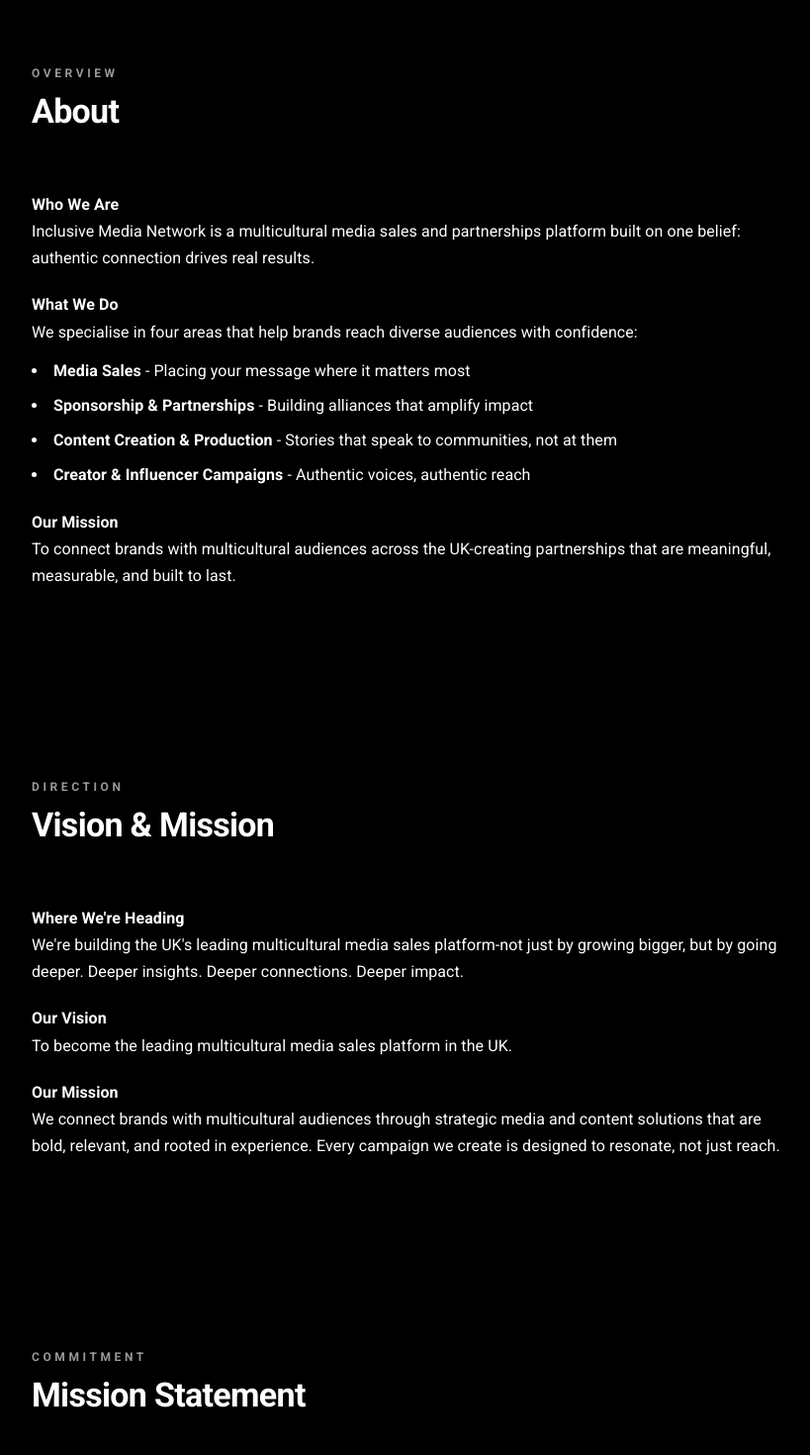
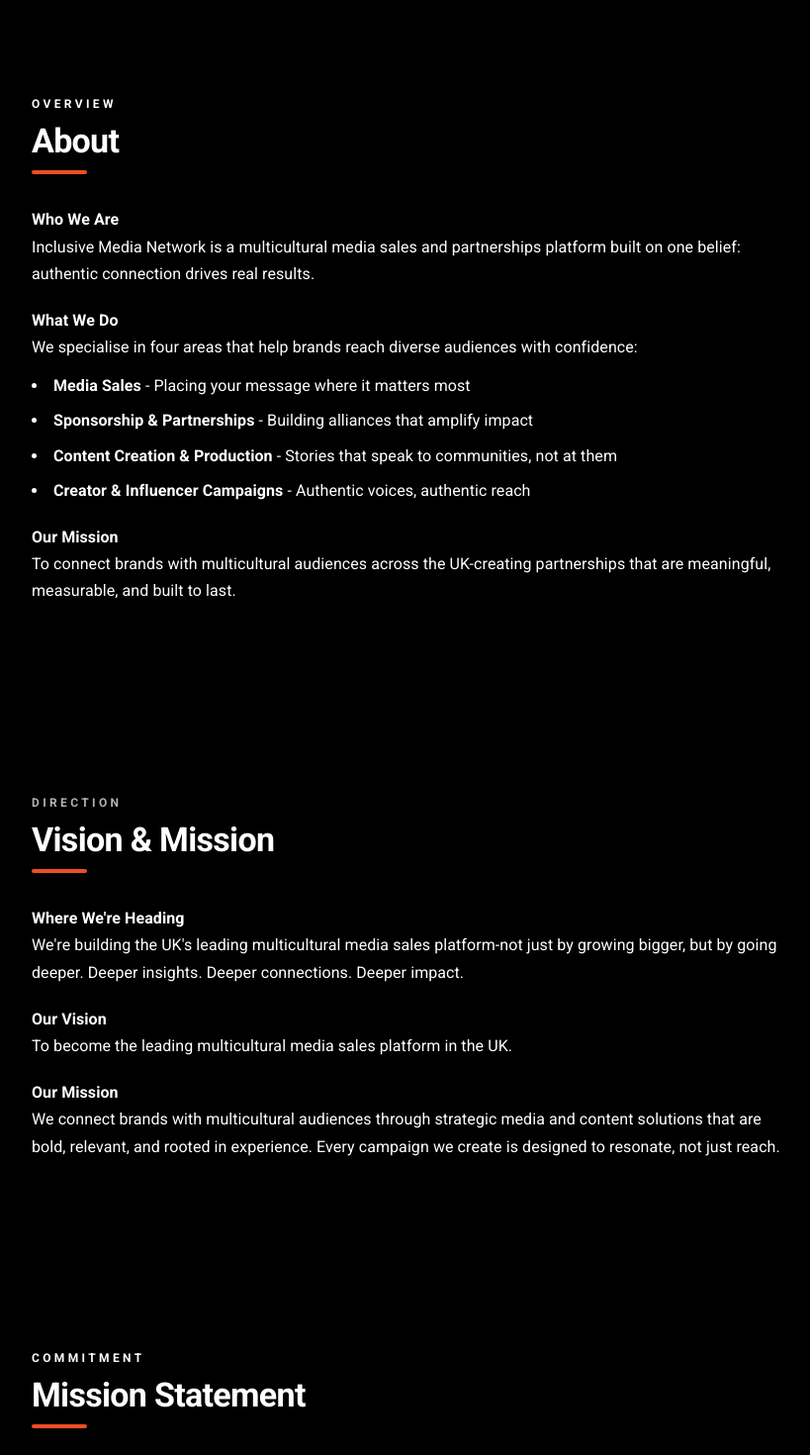
Before and after one commit to MHasanAbbas/imn-website, a Next.js app: page / in a window 1280 px wide. Shown: the part 1040-2510 px from the top of the page at 99% size, without its empty margins (56-875 px from the left). Built offline with nearby package versions, Linux system fonts and the light colour scheme; a web font is replaced by a local one.

Commit message:
header change

```diff
--- a/components/SectionHeader.tsx
+++ b/components/SectionHeader.tsx
@@ -1,86 +1,68 @@
-type AccentColor = "orange" | "teal" | "purple" | "white" | "black";
-type AccentStyle = "underline" | "bar" | "dot";
+type HighlightColor = "orange" | "teal" | "purple";
 
 type SectionHeaderProps = {
-  kicker?: string;
   title: string;
-  subtitle?: string;
-  align?: "left" | "center";
-  accent?: AccentStyle;
-  accentColor?: AccentColor;
+  highlight?: string;
+  highlightColor?: HighlightColor;
   as?: "h1" | "h2";
+  className?: string;
 };
 
-const accentPalette: Record<AccentColor, string> = {
-  orange: "bg-imn-orange",
-  teal: "bg-imn-teal",
-  purple: "bg-imn-purple",
-  white: "bg-imn-white",
-  black: "bg-imn-black",
+const highlightPalette: Record<HighlightColor, string> = {
+  orange: "text-imn-orange",
+  teal: "text-imn-teal",
+  purple: "text-imn-purple",
 };
 
 export default function SectionHeader({
-  kicker,
   title,
-  subtitle,
-  align = "left",
-  accent = "underline",
-  accentColor = "orange",
+  highlight,
+  highlightColor = "orange",
   as = "h2",
+  className = "",
 }: SectionHeaderProps) {
   const HeadingTag = as;
-  const accentClass = accentPalette[accentColor] ?? accentPalette.orange;
-  const inlineAccent = accent === "bar" || accent === "dot";
+  const sizeClass =
+    as === "h1" ? "text-4xl md:text-5xl" : "text-3xl md:text-[34px]";
+  const highlightClass = highlightPalette[highlightColor] ?? highlightPalette.orange;
+  const hasCustomTextColor =
+    className
+      .split(/\s+/)
+      .filter(Boolean)
+      .some((token) => token.startsWith("text-") || token.startsWith("!text-"));
+  const textColorClass = hasCustomTextColor ? "" : "text-white";
 
-  const accentElement =
-    accent === "underline" ? (
+  let highlightUsed = false;
+  const renderedTitle = highlight
+    ? title.split(/(\s+)/).map((segment, idx) => {
+        const trimmed = segment.trim();
+        const plain = trimmed.replace(/[^\w'-]/g, "");
+        const isMatch =
+          !highlightUsed &&
+          plain.length > 0 &&
+          plain.toLowerCase() === highlight.toLowerCase();
+
+        if (isMatch) {
+          highlightUsed = true;
+        }
+
+        return (
+          <span key={`${segment}-${idx}`} className={isMatch ? highlightClass : undefined}>
+            {segment}
+          </span>
+        );
+      })
+    : title;
+
+  return (
+    <div className={`flex flex-col items-start gap-3 ${textColorClass} ${className}`.trim()}>
+      <HeadingTag className={`heading font-bold leading-[1.05] tracking-tight ${sizeClass}`}>
+        {renderedTitle}
+      </HeadingTag>
       <span
-        className={`mt-4 block h-[2px] w-16 rounded-full ${accentClass} opacity-80 md:w-20`}
+        className="block h-1 w-14 rounded-full bg-[#F04D24]"
         aria-hidden="true"
       />
-    ) : (
-      <span
-        className={`${accentClass} ${
-          accent === "bar" ? "h-8 w-[2px]" : "h-2 w-2"
-        } inline-flex rounded-full opacity-80`}
-        aria-hidden="true"
-      />
-    );
-
-  return (
-    <div
-      className={`flex flex-col gap-3 ${
-        align === "center" ? "items-center text-center" : "items-start"
-      }`}
-    >
-      {kicker ? (
-        <p className="text-[11px] font-semibold uppercase tracking-[0.3em] opacity-60 md:text-xs">
-          {kicker}
-        </p>
-      ) : null}
-
-      <div
-        className={`flex flex-wrap items-center gap-3 ${
-          align === "center" ? "justify-center" : ""
-        }`}
-      >
-        {inlineAccent ? accentElement : null}
-        <HeadingTag
-          className={`heading ${
-            as === "h1" ? "text-4xl md:text-5xl" : "text-3xl md:text-[34px]"
-          } leading-[1.08] tracking-tight`}
-        >
-          {title}
-        </HeadingTag>
-      </div>
-
-      {accent === "underline" ? accentElement : null}
-
-      {subtitle ? (
-        <p className="body-copy max-w-3xl text-sm opacity-80 md:text-base">
-          {subtitle}
-        </p>
-      ) : null}
     </div>
   );
 }
--- a/components/sections/About.tsx
+++ b/components/sections/About.tsx
@@ -8,7 +8,16 @@
       className="section-fade section-offset bg-imn-grey text-imn-black"
     >
       <div className="mx-auto max-w-6xl px-6 py-20 md:py-24">
-        <SectionHeader kicker="Overview" title="About" accentColor="orange" />
+        <div className="flex flex-col gap-3">
+          <p className="text-[11px] font-semibold uppercase tracking-[0.28em] text-imn-black/70 md:text-xs">
+            Overview
+          </p>
+          <SectionHeader
+            title="About"
+            highlight="About"
+            className="text-imn-black"
+          />
+        </div>
 
         <div className="mt-8 max-w-3xl body-copy space-y-5 text-imn-black">
           <div>
--- a/components/sections/Contact.tsx
+++ b/components/sections/Contact.tsx
@@ -8,7 +8,15 @@
       className="section-fade section-offset bg-imn-black text-imn-white"
     >
       <div className="mx-auto max-w-6xl px-6 py-20 md:py-24">
-        <SectionHeader kicker="Contact" title="Keep Connected With Us" />
+        <div className="flex flex-col gap-3">
+          <p className="text-[11px] font-semibold uppercase tracking-[0.28em] text-white/70 md:text-xs">
+            Contact
+          </p>
+          <SectionHeader
+            title="Keep Connected With Us"
+            highlight="Connected"
+          />
+        </div>
 
         <div className="mt-8 max-w-3xl body-copy space-y-4 text-white">
           <div>
--- a/components/sections/Hero.tsx
+++ b/components/sections/Hero.tsx
@@ -8,12 +8,19 @@
       className="section-fade section-offset bg-imn-black text-imn-white"
     >
       <div className="mx-auto max-w-6xl px-6 py-24 md:py-32">
-        <SectionHeader
-          as="h1"
-          kicker="Inclusive Media Network"
-          title="Where brands meet multicultural Britain."
-          subtitle="We connect you with the audiences that matter-through media, partnerships, and content that resonate."
-        />
+        <div className="flex flex-col gap-3">
+          <p className="text-[11px] font-semibold uppercase tracking-[0.28em] text-white/70 md:text-xs">
+            Inclusive Media Network
+          </p>
+          <SectionHeader
+            as="h1"
+            title="Where brands meet multicultural Britain."
+            highlight="multicultural"
+          />
+        </div>
+        <p className="body-copy mt-6 max-w-3xl text-base text-white/80 md:text-lg">
+          We connect you with the audiences that matter-through media, partnerships, and content that resonate.
+        </p>
       </div>
     </section>
   );
--- a/components/sections/HowWeChange.tsx
+++ b/components/sections/HowWeChange.tsx
@@ -8,10 +8,15 @@
       className="section-fade section-offset bg-imn-black text-imn-white"
     >
       <div className="mx-auto max-w-6xl px-6 py-20 md:py-24">
-        <SectionHeader
-          kicker="Focus Areas"
-          title="How We Change This Year"
-        />
+        <div className="flex flex-col gap-3">
+          <p className="text-[11px] font-semibold uppercase tracking-[0.28em] text-white/70 md:text-xs">
+            Focus Areas
+          </p>
+          <SectionHeader
+            title="How We Change This Year"
+            highlight="Change"
+          />
+        </div>
 
         <div className="mt-8 max-w-3xl body-copy space-y-4 text-white">
           <div>
--- a/components/sections/HowWeWork.tsx
+++ b/components/sections/HowWeWork.tsx
@@ -9,7 +9,16 @@
       className="section-fade section-offset bg-imn-black text-imn-white"
     >
       <div className="mx-auto max-w-6xl px-6 py-20 md:py-24">
-        <SectionHeader kicker="Approach" title="How We Work" />
+        <div className="flex flex-col gap-3">
+          <p className="text-[11px] font-semibold uppercase tracking-[0.28em] text-white/70 md:text-xs">
+            Approach
+          </p>
+          <SectionHeader
+            title="How We Work"
+            highlight="Work"
+            highlightColor="teal"
+          />
+        </div>
 
         <div className="mt-10 grid gap-8 lg:grid-cols-[1.05fr,0.95fr] lg:items-center">
           <div className="body-copy space-y-4 text-white">
--- a/components/sections/MissionStatement.tsx
+++ b/components/sections/MissionStatement.tsx
@@ -8,11 +8,15 @@
       className="section-fade section-offset bg-imn-orange text-imn-black"
     >
       <div className="mx-auto max-w-6xl px-6 py-20 md:py-24">
-        <SectionHeader
-          kicker="Commitment"
-          title="Mission Statement"
-          accentColor="black"
-        />
+        <div className="flex flex-col gap-3">
+          <p className="text-[11px] font-semibold uppercase tracking-[0.28em] text-imn-black/70 md:text-xs">
+            Commitment
+          </p>
+          <SectionHeader
+            title="Mission Statement"
+            className="text-imn-black"
+          />
+        </div>
 
         <div className="mt-8 max-w-3xl body-copy space-y-4 text-imn-black">
           <div>
--- a/components/sections/Plans.tsx
+++ b/components/sections/Plans.tsx
@@ -8,7 +8,15 @@
       className="section-fade section-offset bg-imn-black text-imn-white"
     >
       <div className="mx-auto max-w-6xl px-6 py-20 md:py-24">
-        <SectionHeader kicker="Roadmap" title="Plans" />
+        <div className="flex flex-col gap-3">
+          <p className="text-[11px] font-semibold uppercase tracking-[0.28em] text-white/70 md:text-xs">
+            Roadmap
+          </p>
+          <SectionHeader
+            title="Plans"
+            highlight="Plans"
+          />
+        </div>
 
         <div className="mt-8 max-w-3xl body-copy space-y-4 text-white">
           <div>
--- a/components/sections/Team.tsx
+++ b/components/sections/Team.tsx
@@ -8,11 +8,16 @@
       className="section-fade section-offset bg-imn-grey text-imn-black"
     >
       <div className="mx-auto max-w-6xl px-6 py-20 md:py-24">
-        <SectionHeader
-          kicker="People"
-          title="Team"
-          accentColor="orange"
-        />
+        <div className="flex flex-col gap-3">
+          <p className="text-[11px] font-semibold uppercase tracking-[0.28em] text-imn-black/70 md:text-xs">
+            People
+          </p>
+          <SectionHeader
+            title="Team"
+            highlight="Team"
+            className="text-imn-black"
+          />
+        </div>
 
         <div className="mt-8 max-w-3xl body-copy space-y-4 text-imn-black">
           <div>
--- a/components/sections/VisionMission.tsx
+++ b/components/sections/VisionMission.tsx
@@ -8,10 +8,16 @@
       className="section-fade section-offset bg-imn-black text-imn-white"
     >
       <div className="mx-auto max-w-6xl px-6 py-20 md:py-24">
-        <SectionHeader
-          kicker="Direction"
-          title="Vision & Mission"
-        />
+        <div className="flex flex-col gap-3">
+          <p className="text-[11px] font-semibold uppercase tracking-[0.28em] text-white/70 md:text-xs">
+            Direction
+          </p>
+          <SectionHeader
+            title="Vision & Mission"
+            highlight="Vision"
+            highlightColor="purple"
+          />
+        </div>
 
         <div className="mt-8 max-w-3xl body-copy space-y-5 text-white">
           <div>
```
